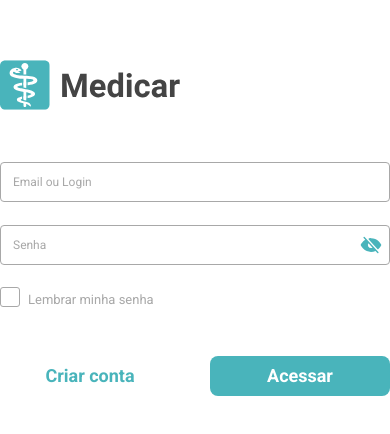
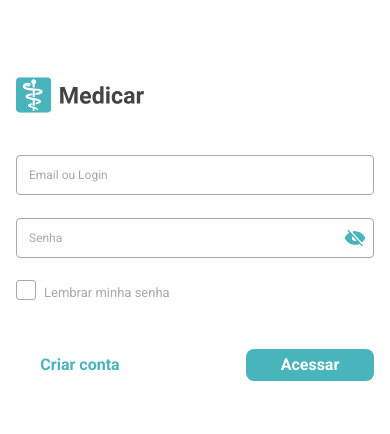
Before and after one commit to FernandoDev97/challenge-intmed, a React (Vite) app: page /signin in a window 390 px wide. Shown: the part 194-628 px from the top of the page. Built offline with nearby package versions, Linux system fonts and the light colour scheme.

Commit message:
ajusts basic breakpoints

```diff
--- a/src/Components/ButtonVariation/ButtonVariation.module.scss
+++ b/src/Components/ButtonVariation/ButtonVariation.module.scss
@@ -2,34 +2,54 @@
 
 .primaryButton {
     background-color: $primary-color;
-    width: 11.25rem;
-    height: 2.5rem;
+    width: 8rem;
+    height: 2rem;
     border: none;
     border-radius: .5rem;
+
+    @include media-tablet {
+        width: 11.25rem;
+        height: 2.5rem;
+    }
+
     &:hover {
         background-color: $primary-hover;
     }
 
     span {
         color: $white;
-        font-size: 1.125rem;
+        font-size: 1rem;
         font-weight: 700;
+
+        @include media-tablet {
+            font-size: 1.125rem;
+        }
     }
+
 }
 
 .secundaryButton {
-    width: 11.25rem;
-    height: 2.5rem;
+    width: 8rem;
+    height: 2rem;
     border: none;
     border-radius: .5rem;
     background-color: transparent;
+
+    @include media-tablet {
+        width: 11.25rem;
+        height: 2.5rem;
+    }
+
     &:hover {
         background-color: $secundary-hover;
     }
 
     span {
         color: $primary-color;
-        font-size: 1.125rem;
+        font-size: 1rem;
         font-weight: 700;
+        @include media-tablet {
+            font-size: 1.125rem;
+        }
     }
 }
--- a/src/Pages/HomePage/HomePage.module.scss
+++ b/src/Pages/HomePage/HomePage.module.scss
@@ -1,6 +1,12 @@
+@import '../../styles/globals.config.scss';
+
 .container {
-    width: 80%;
+    width: 100%;
     height: 100%;
     display: flex;
     flex-direction: column;
+
+    @include media-tablet {
+        width: 80%;
+    }
 }
--- a/src/Pages/HomePage/components/ClinicAppointments/ClinicAppointments.module.scss
+++ b/src/Pages/HomePage/components/ClinicAppointments/ClinicAppointments.module.scss
@@ -1,4 +1,4 @@
-@import '../../../../styles/globals.config.scss' ;
+@import '../../../../styles/globals.config.scss';
 
 .container {
     width: 100%;
@@ -70,10 +70,13 @@
 
     span {
         text-transform: uppercase;
-        font-size: 13px;
+        font-size: 10px;
         font-weight: 700;
         color: $base-gray;
 
+        @include media-tablet {
+            font-size: 13px;
+        }
     }
 }
 
@@ -99,6 +102,19 @@
         color: $primary-color;
         background-color: transparent;
         gap: 1.5rem;
+        font-size: 10px;
+
+        @include media-tablet {
+            font-size: 13px;
+        }
+
+        svg {
+            font-size: 10px;
+
+            @include media-tablet {
+                font-size: 13px;
+            }
+        }
     }
 }
 
@@ -107,9 +123,14 @@
     display: grid;
     grid-template-columns: repeat(4, 1fr);
     padding: 0 .5rem;
+
     span {
-        font-size: 13px;
+        font-size: 10px;
         font-weight: 400;
         color: $base-black;
+
+        @include media-tablet {
+            font-size: 13px;
+        }
     }
 }
--- a/src/Pages/HomePage/components/ClinicAppointments/index.tsx
+++ b/src/Pages/HomePage/components/ClinicAppointments/index.tsx
@@ -87,7 +87,7 @@ const ClinicAppointments = () => {
                             <span>{appointment.horario}</span>
                         </div>
                         <button onClick={deleteAppointments} type='button'>
-                            <X size={12} weight='bold' />
+                            <X weight='bold' />
                             Desmarcar
                         </button>
                     </div>
--- a/src/Pages/HomePage/components/Header/Header.module.scss
+++ b/src/Pages/HomePage/components/Header/Header.module.scss
@@ -19,7 +19,7 @@
 }
 
 .infoProfile {
-    width: 25%;
+    width: 30%;
     display: flex;
     justify-content: space-between;
     align-items: center;
--- a/src/Pages/HomePage/components/ModalAppointments/ModalAppointments.module.scss
+++ b/src/Pages/HomePage/components/ModalAppointments/ModalAppointments.module.scss
@@ -14,7 +14,7 @@
 }
 
 .modal {
-    width: 30%;
+    width: 85%;
     height: 50%;
     background-color: $white;
     position: absolute;
@@ -23,6 +23,10 @@
     display: flex;
     justify-content: center;
     align-items: center;
+
+    @include media-tablet {
+        width: 36rem;
+    }
 }
 
 .content {
--- a/src/Pages/Signin/components/LoginForms/LoginForms.module.scss
+++ b/src/Pages/Signin/components/LoginForms/LoginForms.module.scss
@@ -6,9 +6,15 @@
     flex-direction: column;
 
     img {
-        margin-bottom: 3.25rem;
-        max-width: 11.25rem;
-        height: 3.125rem;
+        margin-bottom: 2.5rem;
+        max-width: 8rem;
+        height: 2.5rem;
+
+        @include media-tablet {
+            max-width: 11.25rem;
+            height: 3.125rem;
+            margin-bottom: 3.25rem;
+        }
     }
 }
 
@@ -17,7 +23,8 @@
     flex-direction: column;
     gap: 1.4rem;
 
-    .email, .password {
+    .email,
+    .password {
         margin-bottom: -2rem;
         z-index: 10;
         width: 100%;
@@ -64,8 +71,10 @@
     display: flex;
     align-items: center;
     gap: .5rem;
+
     .rememberPassword {
         display: none;
+
         &:checked+label .checkbox {
             &:after {
                 transform: translate(-50%, -50%) scale(1);
@@ -96,6 +105,7 @@
             transition: 0.3s;
         }
     }
+
     .label {
         font-size: 13px;
         color: $base-gray;
--- a/src/Pages/Signin/components/LoginForms/index.tsx
+++ b/src/Pages/Signin/components/LoginForms/index.tsx
@@ -50,7 +50,7 @@ const LoginForms = () => {
 
   return (
     <div className={styles.container}>
-      <img src={logoMedicar} alt="Logo Medicar" className={styles.logo} />
+      <img src={logoMedicar} alt="Logo Medicar" />
       <div>
         <form className={styles.form}>
           {email && <label className={styles.email} htmlFor='email'>Email ou Login</label>}
--- a/src/layouts/DefaultLayout/DefaultLayout.module.scss
+++ b/src/layouts/DefaultLayout/DefaultLayout.module.scss
@@ -5,4 +5,5 @@
     margin: 0 auto;
     display: flex;
     justify-content: center;
+    padding: 1rem;
 }
```
